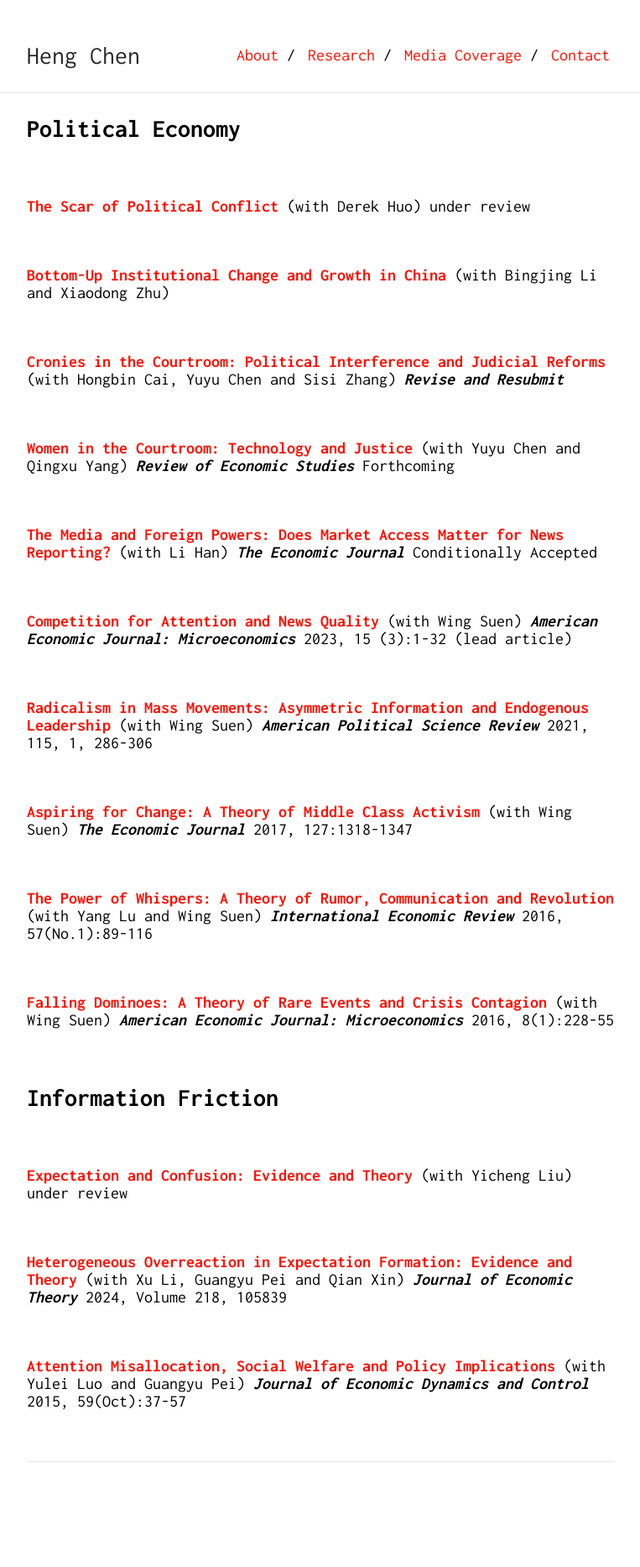
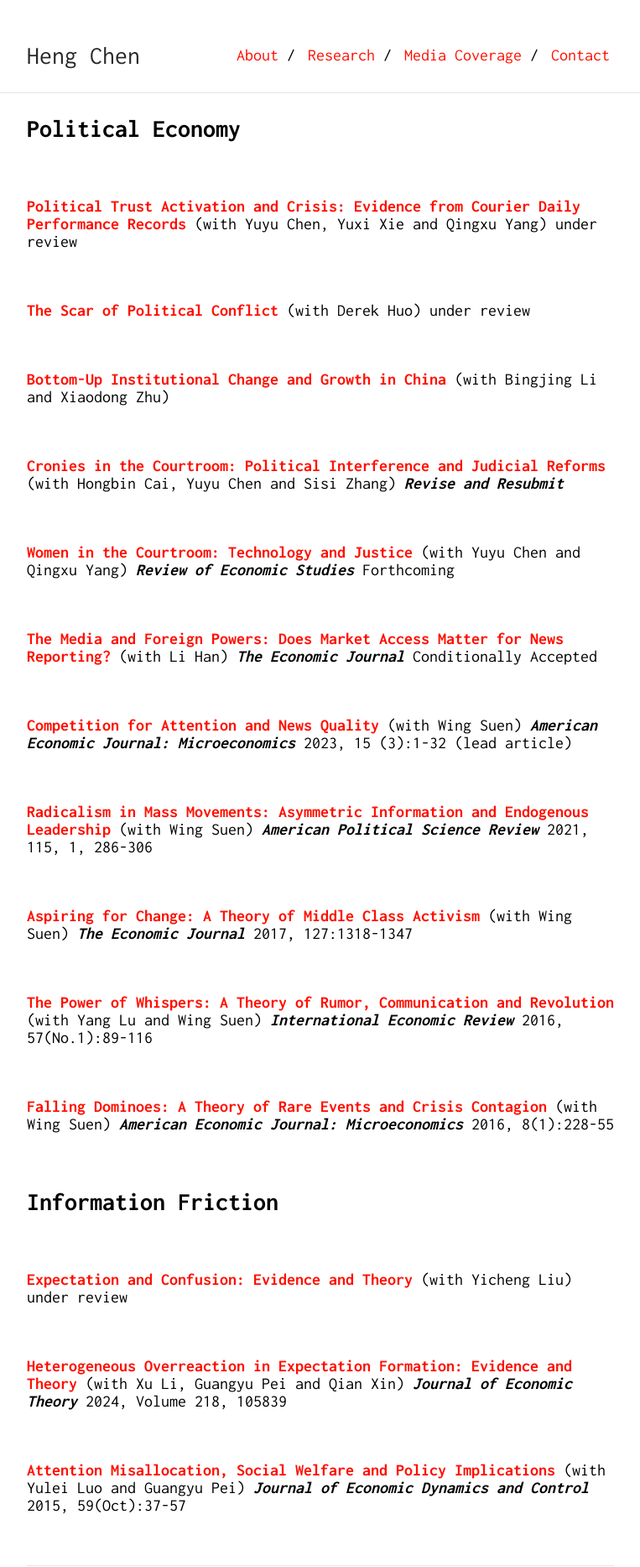
Before and after one commit to Shuyan0210611X/henrychen.github.io, a Jekyll site: the page built from research.md, in a window 1280 px wide. Shown: the whole page at 84% size, without its empty margins (258-1021 px from the left). Built offline with Jekyll 4.4.1, drawn with Linux system fonts in a browser that asks for light colours; our own code applies the rules of GitHub Pages for plain Markdown files; before the commit the page ends 1742 px from its top, so only the background shows below that.

Commit message:
Update research.md

```diff
--- a/research.md
+++ b/research.md
@@ -5,6 +5,11 @@ permalink: /research/
 
 
 ## Political Economy
+
+<br>
+
+[**Political Trust Activation and Crisis: Evidence from
+Courier Daily Performance Records**](/files/housing-2025-submission.pdf) (with Yuyu Chen, Yuxi Xie and Qingxu Yang) under review
 
 <br>
 
```
